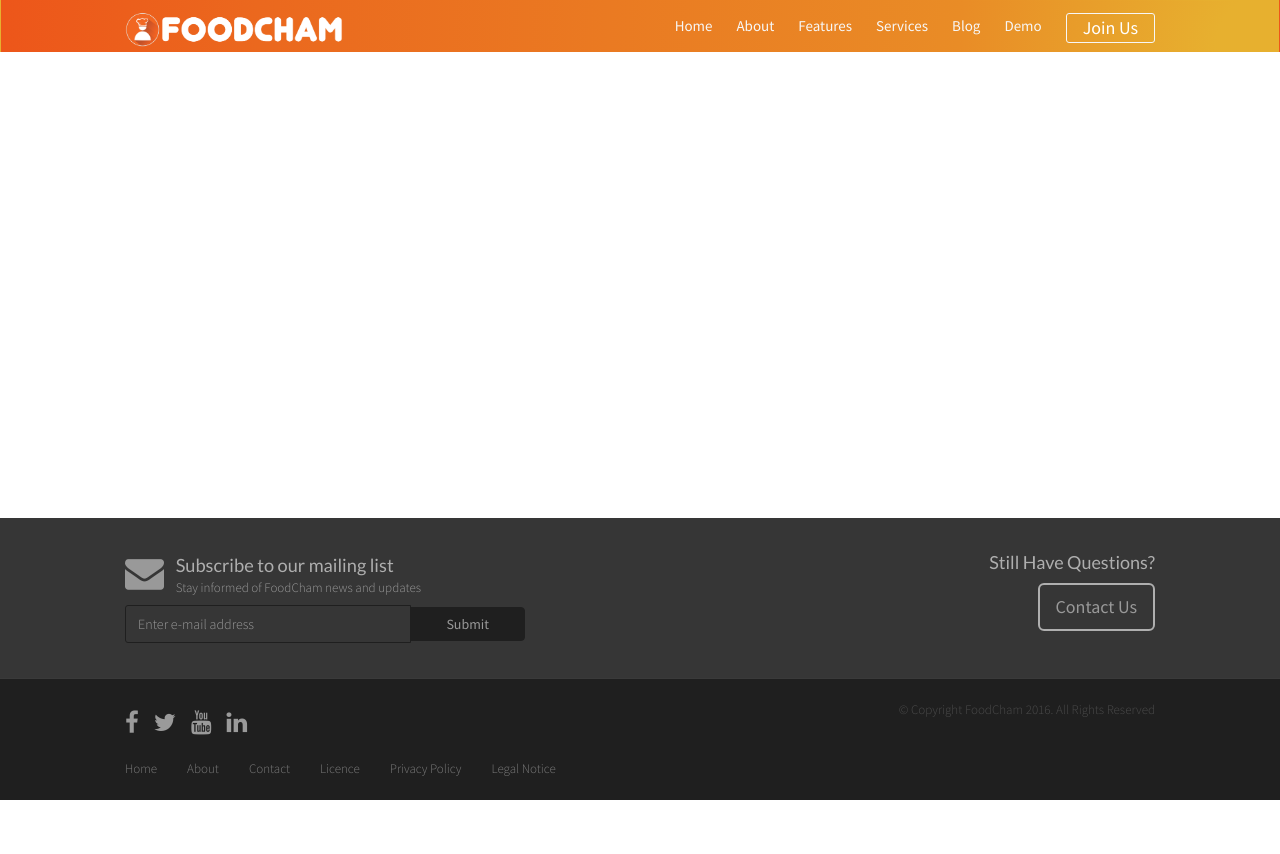
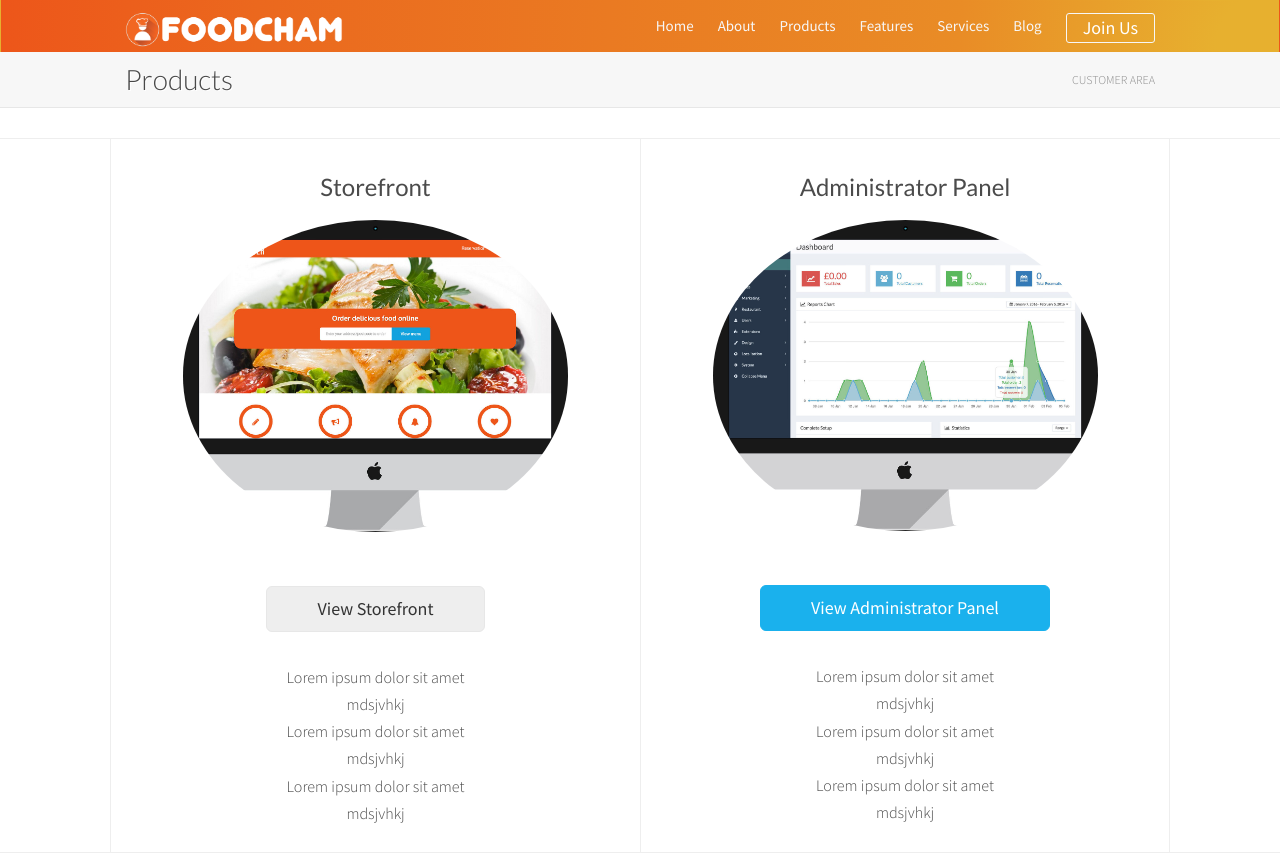
Before and after one commit to ab-hi/foodcham_portfolio, a React (Create React App) app: page /products in a window 1280 px wide. Shown: the top 854 px of the page. Before the commit the page ends 800 px from the top, so only its background shows below. Built offline with nearby package versions, Linux system fonts and the light colour scheme.

Commit message:
minor changes

```diff
--- a/src/App.js
+++ b/src/App.js
@@ -28,7 +28,7 @@ class App extends Component {
             <Route path ="/services" component={Services} />
             <Route path ="/blog" component={Blog} />
             <Route path ="/about" component={About} />
-            <Route path ="/demo" component={Demo} />
+            <Route path ="/products" component={Demo} />
             <Footer />
         </div>
 
--- a/src/components/about/aboutbody.js
+++ b/src/components/about/aboutbody.js
@@ -4,7 +4,7 @@ import AboutQA from './about-qa';
 import TeamMember from './team';
 
 import member1 from '../../assets/img/under-500-limetray.png';
-
+import fc_about from '../../assets/img/fc-about.jpg';
 
 export default class AboutBody extends React.Component{
     render(){
@@ -19,7 +19,7 @@ export default class AboutBody extends React.Component{
                                     You may feel that you’re falling behind the times and in order to compete in this instantly gratifying world, you need something
                                     that will give your business the edge it needs. This is where TastyIgniter can bring your business into the 21st Century.
                                 </p>
-
+                                <div className="col-sm-7">
                                     <AboutQA question="What is TastyIgniter?">
                                         TastyIgniter is a free piece of open source software specifically written for restaurants. It can be fully customised for your business and takes the pressure
                                         off everyday tasks. All you need to do to use the software is make sure your web host meets the minimum requirements needed for
@@ -38,6 +38,12 @@ export default class AboutBody extends React.Component{
                                     Getting involved with the TastyIgniter community is paramount and if you want to stay informed, then feel free to join the
                                     official teams
                                     </AboutQA>
+                                </div>
+                                <div className="col-sm-5">
+                                    <img src={fc_about} className="img-responsive" />
+                                </div>
+
+                                <br clear="both" />
 
                                 <AboutQA question="How can I set up TastyIgniter?">
                                 TastyIgniter is a free, ready to use, customisable system that you can easily access without any technical knowledge or experience.
--- a/src/components/demo/demo-body.js
+++ b/src/components/demo/demo-body.js
@@ -20,6 +20,15 @@ export default class DemoBody extends Component{
                                 <div className="clearfix"></div>
                                 <br/><br/>
                                 <a className="btn btn-default btn-lg wrap-vertical-lg" href="https://demo.tastyigniter.com/" target="_blank" rel="">View Storefront</a>
+                                <ul className="list-unstyled" style={{marginTop: '2em'}}>
+                                    <li>Lorem ipsum dolor sit amet</li>
+                                    <li>mdsjvhkj</li>
+                                    <li>Lorem ipsum dolor sit amet</li>
+                                    <li>mdsjvhkj</li>
+                                    <li>Lorem ipsum dolor sit amet</li>
+                                    <li>mdsjvhkj</li>
+
+                                </ul>
                             </div>
                             <div className="col-sm-6 border-left border-right wrap-horizontal">
                                 <h3>Administrator Panel</h3>
@@ -29,7 +38,17 @@ export default class DemoBody extends Component{
                                 <div className="clearfix"></div>
                                 <br/><br/>
                                 <a className="btn btn-primary btn-lg wrap-vertical-lg" href="https://demo.tastyigniter.com/admin" target="_blank" rel="">View Administrator Panel</a>
+                                <ul className="list-unstyled" style={{marginTop: '2em'}}>
+                                <li>Lorem ipsum dolor sit amet</li>
+                                <li>mdsjvhkj</li>
+                                <li>Lorem ipsum dolor sit amet</li>
+                                <li>mdsjvhkj</li>
+                                <li>Lorem ipsum dolor sit amet</li>
+                                <li>mdsjvhkj</li>
+
+                                </ul>
                             </div>
+
                         </div>
                     </div>
                 </div>
--- a/src/components/demo/demo.js
+++ b/src/components/demo/demo.js
@@ -10,7 +10,7 @@ export default class Demo extends Component{
         return(
             <div>
                 <ScrollToTop />
-                <PageStart title="Demo" />
+                <PageStart title="Products" />
                 <DemoBody />
             </div>
         );
--- a/src/components/navbar.js
+++ b/src/components/navbar.js
@@ -37,11 +37,12 @@ export default  class Navbar extends Component{
                                     <ul className="nav navbar-nav">
                                         <li className=""><NavLink to="/">Home</NavLink></li>
                                         <li className=""><NavLink to="/about">About</NavLink></li>
+                                        <li className=""><NavLink to="/products">Products</NavLink></li>
+
                                         <li className=""><NavLink to="/features">Features</NavLink></li>
                                         <li className=""><NavLink to="/services">Services</NavLink></li>
 
                                         <li className=""><NavLink to="/blog">Blog</NavLink></li>
-                                        <li className=""><NavLink to="/demo">Demo</NavLink></li>
                                         <li className="footer-contact"> <ModalBox /></li>
                                     </ul>
                                 </div>
```
Also changed, not shown: src/assets/img/fc-about.jpg (renamed from src/assets/img/limetray-firstsec-mac.jpg). Lines whose indentation alone changed are shown as unchanged.
